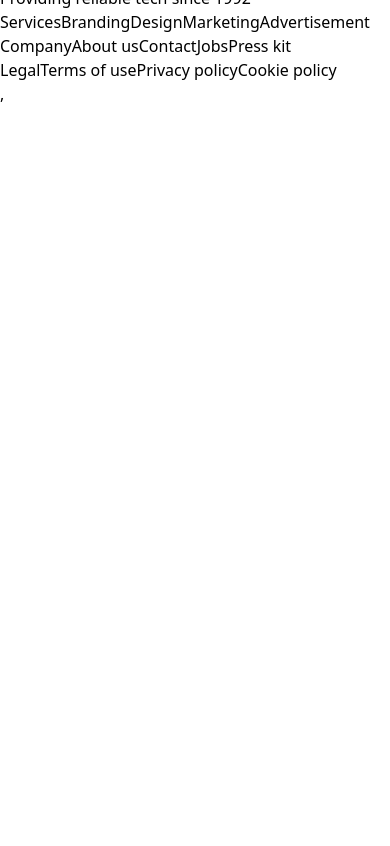
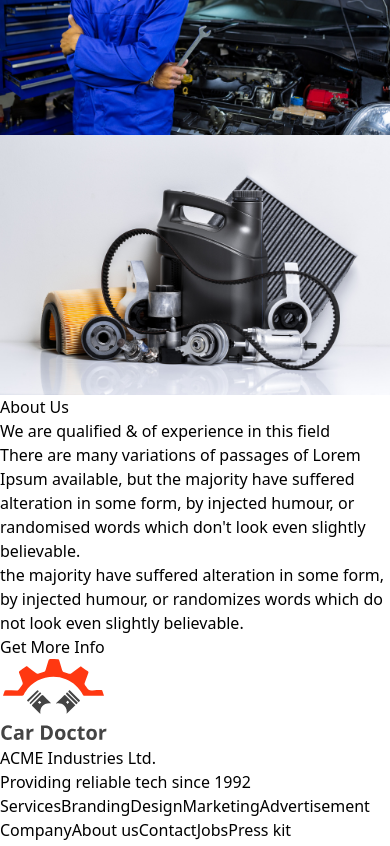
Before and after one commit to protap9ghosh/car-repair-zone-client, a React (Vite) app: page / in a window 390 px wide. Shown: the part 2320-3166 px from the top of the page. Before the commit the page ends 2426 px from the top, so only its background shows below. Built offline with nearby package versions, Linux system fonts and the light colour scheme.

Commit message:
added about section

```diff
--- /dev/null
+++ b/src/pages/Home/About/About.jsx
@@ -0,0 +1,27 @@
+import React from 'react';
+import person from "../../../assets/images/about_us/person.jpg"
+import parts from "../../../assets/images/about_us/parts.jpg"
+
+const About = () => {
+   return (
+      <div className="hero py-14 bg-base-200">
+         <div className="hero-content flex-col lg:flex-row">
+            <div className='lg:w-1/2 relative'>
+               <img src={person} className="md:w-3/4 rounded-lg shadow-2xl" />
+               <img src={parts} className="md:w-1/2 rounded-lg shadow-2xl md:absolute right-5 top-1/2 md:border-8 border-white" />
+            </div>
+
+            <div className='lg:w-1/2 space-y-5 md:pl-8 md:pr-44'>
+               <h3 className='text-[#FF3811] text-3xl font-semibold'>About Us</h3>
+               <h1 className="text-5xl font-bold">We are qualified & of experience in this field</h1>
+               <p>There are many variations of passages of Lorem Ipsum available, but the majority have suffered alteration in some form, by injected humour, or randomised words which don&apos;t look even slightly believable.</p>
+
+               <p>the majority have suffered alteration in some form, by injected humour, or randomizes words which do not look even slightly believable.</p>
+               <button className="btn capitalize text-[16px] bg-[#FF3811] hover:bg-[#e0320f] border-none">Get More Info</button>
+            </div>
+         </div>
+      </div>
+   );
+};
+
+export default About;
--- a/src/pages/Home/Banner/Banner.jsx
+++ b/src/pages/Home/Banner/Banner.jsx
@@ -5,16 +5,16 @@
 
 const Banner = () => {
    return (
-      <div className="carousel w-full h-[600px]">
+      <div className="carousel w-full lg:h-[600px]">
          <div id="slide1" className="carousel-item relative w-full">
             <img src={img5} className="w-full rounded-xl" />
-            <div className="absolute flex items-center h-full left-0 top-0 bg-gradient-to-r from-[#151515] to-[rgba(21, 21, 21, 0)]">
+            <div className="absolute rounded-xl flex items-center h-full left-0 top-0 bg-gradient-to-r from-[#151515] to-[rgba(21, 21, 21, 0)]">
                <div className="text-white md:ml-16 md:w-1/2 px-5 space-y-6">
-                  <h2 className="text-6xl font-semibold">Affordable Price For Car Servicing</h2>
+                  <h2 className="md:text-6xl text-3xl font-semibold">Affordable Price For Car Servicing</h2>
                   <p>There are many variations of passages of  available, but the majority have suffered alteration in some form</p>
                   <div>
-                     <button className="btn bg-[#FF3811] hover:bg-[#ff3911c5] mr-5">Discover More</button>
-                     <button className="btn glass">Latest Project</button>
+                     <button className="btn bg-[#FF3811] hover:bg-[#ff3911c5] capitalize text-[16px] mr-5">Discover More</button>
+                     <button className="btn glass capitalize text-[16px]">Latest Project</button>
                   </div>
                </div>
             </div>
@@ -26,10 +26,10 @@
          </div>
 
          <div id="slide2" className="carousel-item relative w-full">
-            <img src={img2} className="w-full" />
-            <div className="absolute flex items-center h-full left-0 top-0 bg-gradient-to-r from-[#151515] to-[rgba(21, 21, 21, 0)]">
+            <img src={img2} className="w-full rounded-xl" />
+            <div className="absolute rounded-xl flex items-center h-full left-0 top-0 bg-gradient-to-r from-[#151515] to-[rgba(21, 21, 21, 0)]">
                <div className="text-white md:ml-16 md:w-1/2 px-5 space-y-6">
-                  <h2 className="text-6xl font-semibold">Affordable Price For Car Servicing</h2>
+                  <h2 className="md:text-6xl text-3xl font-semibold">Affordable Price For Car Servicing</h2>
                   <p>There are many variations of passages of  available, but the majority have suffered alteration in some form</p>
                   <div>
                      <button className="btn bg-[#FF3811] hover:bg-[#ff3911c5] mr-5">Discover More</button>
@@ -45,10 +45,10 @@
          </div>
 
          <div id="slide3" className="carousel-item relative w-full">
-            <img src={img3} className="w-full" />
-            <div className="absolute flex items-center h-full left-0 top-0 bg-gradient-to-r from-[#151515] to-[rgba(21, 21, 21, 0)]">
+            <img src={img3} className="w-full rounded-xl" />
+            <div className="absolute rounded-xl flex items-center h-full left-0 top-0 bg-gradient-to-r from-[#151515] to-[rgba(21, 21, 21, 0)]">
                <div className="text-white md:ml-16 md:w-1/2 px-5 space-y-6">
-                  <h2 className="text-6xl font-semibold">Affordable Price For Car Servicing</h2>
+                  <h2 className="md:text-6xl text-3xl font-semibold">Affordable Price For Car Servicing</h2>
                   <p>There are many variations of passages of  available, but the majority have suffered alteration in some form</p>
                   <div>
                      <button className="btn bg-[#FF3811] hover:bg-[#ff3911c5] mr-5">Discover More</button>
@@ -64,10 +64,10 @@
          </div>
 
          <div id="slide4" className="carousel-item relative w-full">
-            <img src={img4} className="w-full" />
-            <div className="absolute flex items-center h-full left-0 top-0 bg-gradient-to-r from-[#151515] to-[rgba(21, 21, 21, 0)]">
+            <img src={img4} className="w-full rounded-xl" />
+            <div className="absolute rounded-xl flex items-center h-full left-0 top-0 bg-gradient-to-r from-[#151515] to-[rgba(21, 21, 21, 0)]">
                <div className="text-white md:ml-16 md:w-1/2 px-5 space-y-6">
-                  <h2 className="text-6xl font-semibold">Affordable Price For Car Servicing</h2>
+                  <h2 className="md:text-6xl text-3xl font-semibold">Affordable Price For Car Servicing</h2>
                   <p>There are many variations of passages of  available, but the majority have suffered alteration in some form</p>
                   <div>
                      <button className="btn bg-[#FF3811] hover:bg-[#ff3911c5] mr-5">Discover More</button>
--- a/src/pages/Home/Home/Home.jsx
+++ b/src/pages/Home/Home/Home.jsx
@@ -1,9 +1,11 @@
+import About from "../About/About";
 import Banner from "../Banner/Banner";
 
 const Home = () => {
    return (
       <div>
          <Banner></Banner>
+         <About></About>
       </div>
    );
 };
--- a/src/pages/Shared/NavBar/NavBar.jsx
+++ b/src/pages/Shared/NavBar/NavBar.jsx
@@ -8,7 +8,7 @@
    </>
 
    return (
-      <div className="navbar bg-base-100">
+      <div className="navbar bg-base-100 py-6">
          <div className="navbar-start">
             <div className="dropdown">
                <label tabIndex={0} className="btn btn-ghost lg:hidden">
@@ -29,7 +29,7 @@
             </ul>
          </div>
          <div className="navbar-end">
-            <button className="btn btn-outline btn-error">Appointment</button>
+            <button className="btn btn-outline capitalize text-[16px] text-[#FF3811] hover:bg-[#eb5c3f] hover:border-orange-700 mr-5">Appointment</button>
          </div>
       </div>
    );
```
